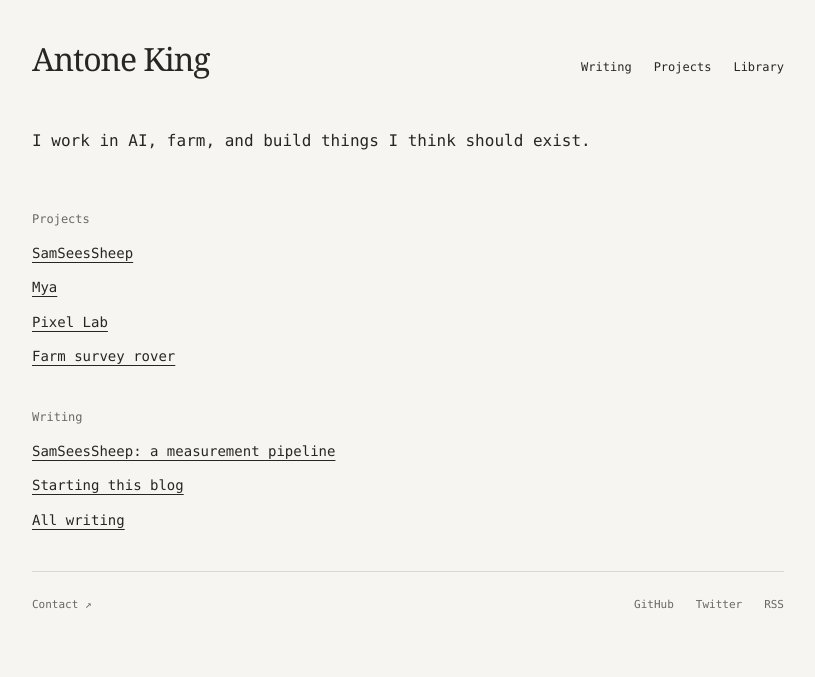
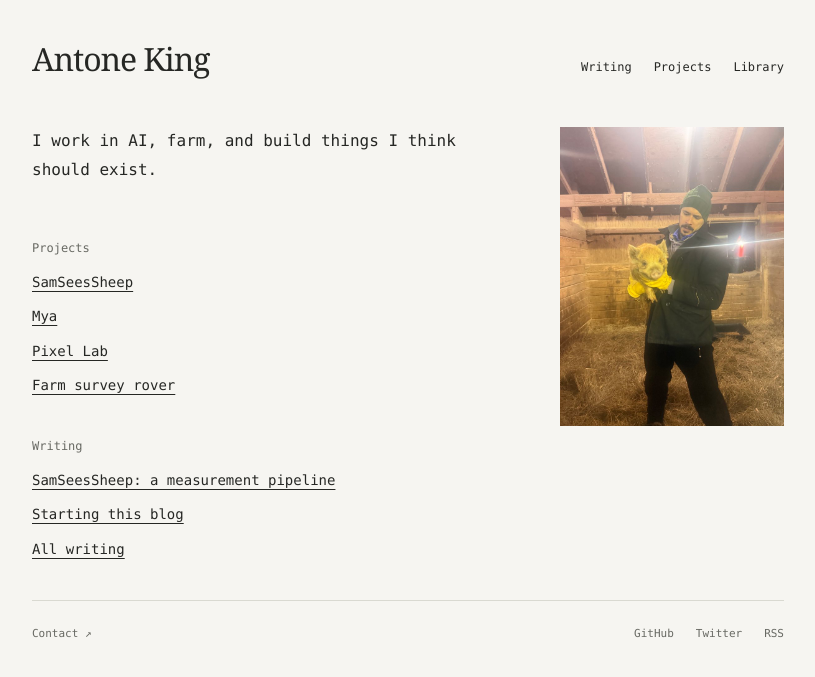
Before and after one commit to antonemking/antonemking.github.io, a Jekyll site: the page built from index.md, in a window 1280 px wide. Shown: the top 677 px of the page, without its empty margins (24-839 px from the left). Built offline with Jekyll 4.4.1, drawn with Linux system fonts in a browser that asks for light colours.

Commit message:
Add a personal photo beside the homepage links

```diff
--- a/_layouts/home.html
+++ b/_layouts/home.html
@@ -2,7 +2,10 @@
 layout: default
 ---
 <h1 class="sr-only">{{ site.title }}</h1>
+<div class="home-layout">
 <div class="home-intro prose">{{ content }}</div>
+<img class="home-portrait" src="{{ '/assets/images/antone-king.jpg' | relative_url }}" alt="Antone King holding a piglet in a barn" width="720" height="960">
+<div class="home-links">
 <section class="home-directory" aria-labelledby="projects-heading">
   <h2 id="projects-heading">Projects</h2>
   <ul>
@@ -24,3 +27,5 @@ layout: default
     <li><a href="{{ '/blog/' | relative_url }}">All writing</a></li>
   </ul>
 </section>
+</div>
+</div>
--- a/assets/css/style.scss
+++ b/assets/css/style.scss
@@ -32,8 +32,11 @@ h3 { margin: 0 0 7px; font-size: 14px; line-height: 1.5; }
 .skip-link { position: absolute; top: -100px; left: 16px; z-index: 10; padding: 10px 16px; background: var(--ink); color: white; }
 .skip-link:focus { top: 10px; color: white; }
 .sr-only { position: absolute; width: 1px; height: 1px; padding: 0; margin: -1px; overflow: hidden; clip: rect(0,0,0,0); white-space: nowrap; border: 0; }
-.home-intro { padding: 44px 0 54px; max-width: 640px; font-size: 16px; line-height: 1.8; }
+.home-layout { display: grid; grid-template-columns: minmax(0, 1fr) 224px; column-gap: 40px; align-items: start; padding-top: 44px; }
+.home-intro { padding: 0 0 54px; max-width: 640px; font-size: 16px; line-height: 1.8; }
 .home-intro p { margin: 0; }
+.home-portrait { display: block; grid-column: 2; grid-row: 1 / span 2; width: 224px; height: auto; }
+.home-links { grid-column: 1; min-width: 0; }
 .home-section { margin-bottom: 47px; }
 .section-heading { display: flex; align-items: baseline; justify-content: space-between; gap: 20px; margin-bottom: 12px; }
 .section-heading h2 { margin: 0; font-size: 14px; }
@@ -108,7 +111,9 @@ h3 { margin: 0 0 7px; font-size: 14px; line-height: 1.5; }
   .site-header { flex-direction: column; align-items: start; gap: 17px; }
   .site-name { font-size: 30px; }
   .site-header nav { gap: 25px; }
-  .home-intro { padding: 34px 0 41px; font-size: 15px; }
+  .home-layout { display: block; padding-top: 34px; }
+  .home-intro { padding: 0 0 24px; font-size: 15px; }
+  .home-portrait { margin-bottom: 34px; }
   .section-heading { gap: 12px; }
   .section-heading p { font-size: 10px; }
   .timeline { padding-left: 18px; }
```
Also changed, not shown: assets/images/antone-king.jpg (added).
